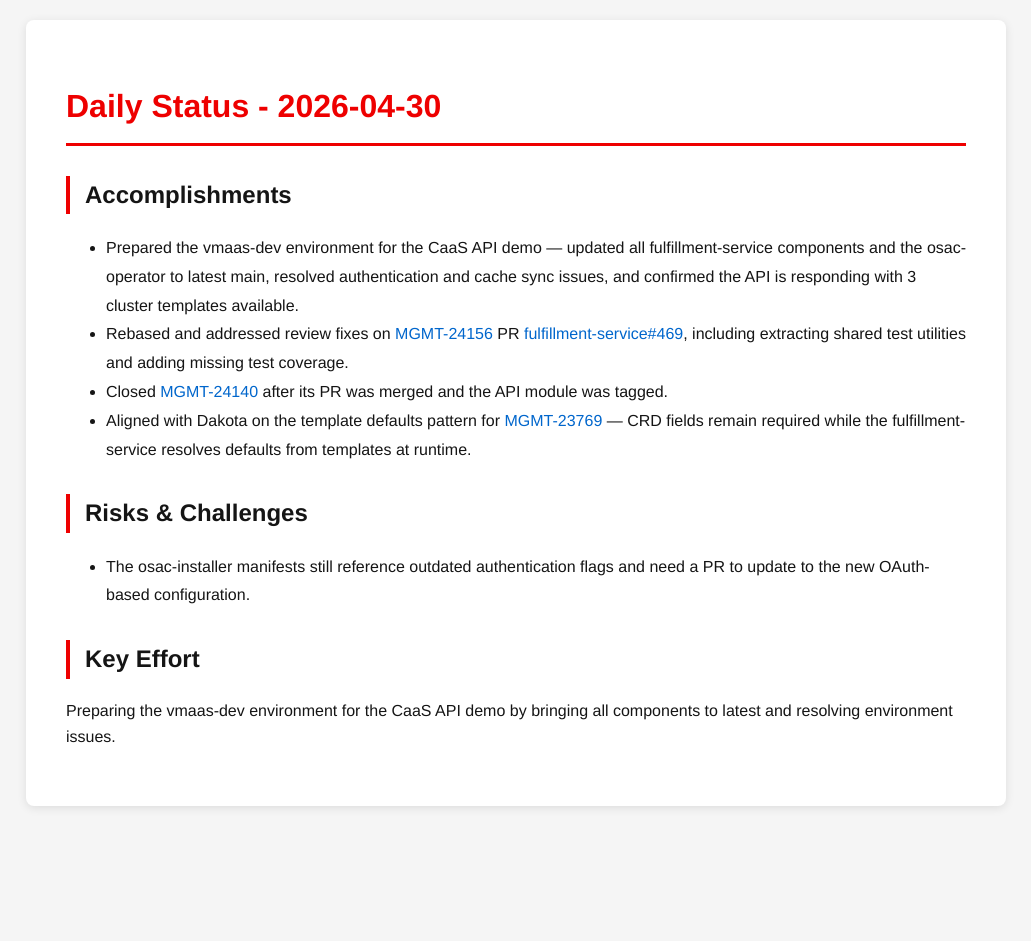
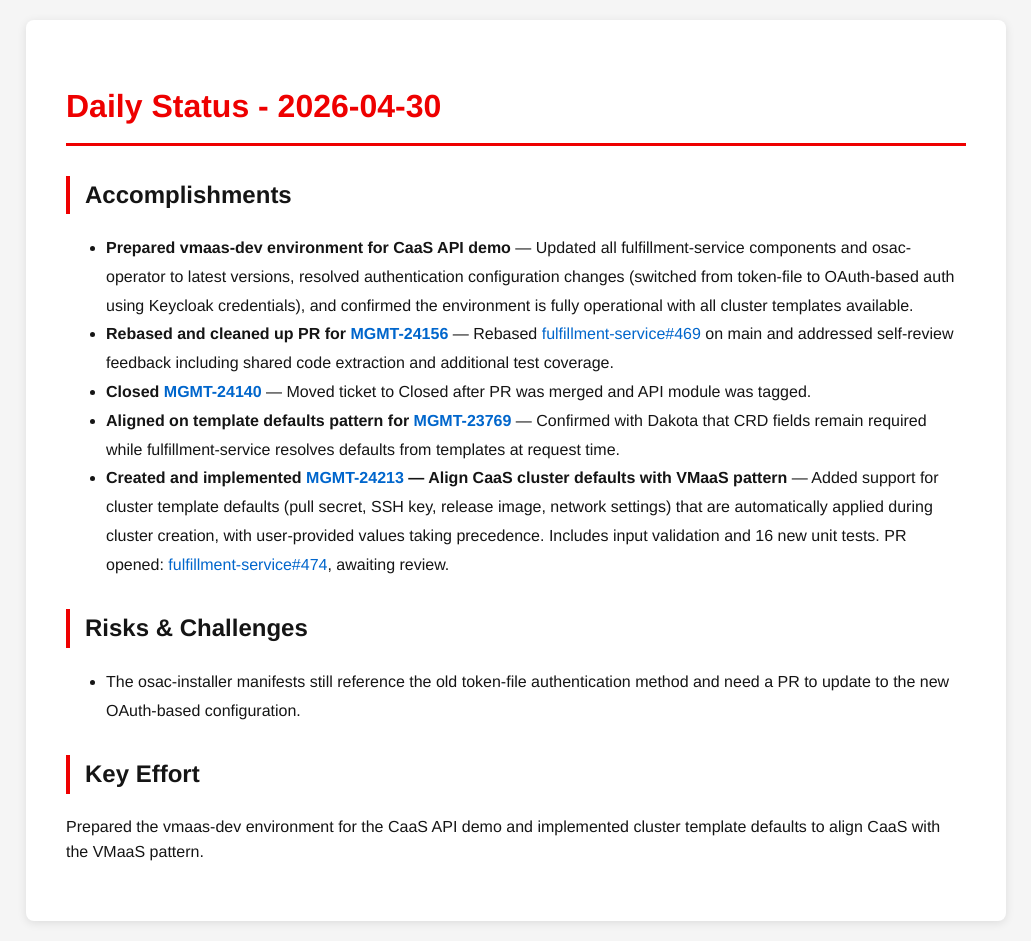
Before and after one commit to tzvatot/daily-status, a Jekyll site: the page built from 2026-04-30.md, in a window 1280 px wide. Shown: the whole page, without its empty margins (124-1155 px from the left). Built offline with Jekyll 4.4.1, drawn with Linux system fonts in a browser that asks for light colours; before the commit the page ends 900 px from its top, so only the background shows below that.

Commit message:
Daily status update - 2026-04-30

```diff
--- a/2026-04-30.md
+++ b/2026-04-30.md
@@ -7,13 +7,14 @@ date: 2026-04-30
 # Daily Status - 2026-04-30
 
 ## Accomplishments
-- Prepared the vmaas-dev environment for the CaaS API demo — updated all fulfillment-service components and the osac-operator to latest main, resolved authentication and cache sync issues, and confirmed the API is responding with 3 cluster templates available.
-- Rebased and addressed review fixes on [MGMT-24156](https://issues.redhat.com/browse/MGMT-24156) PR [fulfillment-service#469](https://github.com/osac-project/fulfillment-service/pull/469), including extracting shared test utilities and adding missing test coverage.
-- Closed [MGMT-24140](https://issues.redhat.com/browse/MGMT-24140) after its PR was merged and the API module was tagged.
-- Aligned with Dakota on the template defaults pattern for [MGMT-23769](https://issues.redhat.com/browse/MGMT-23769) — CRD fields remain required while the fulfillment-service resolves defaults from templates at runtime.
+- **Prepared vmaas-dev environment for CaaS API demo** — Updated all fulfillment-service components and osac-operator to latest versions, resolved authentication configuration changes (switched from token-file to OAuth-based auth using Keycloak credentials), and confirmed the environment is fully operational with all cluster templates available.
+- **Rebased and cleaned up PR for [MGMT-24156](https://issues.redhat.com/browse/MGMT-24156)** — Rebased [fulfillment-service#469](https://github.com/osac-project/fulfillment-service/pull/469) on main and addressed self-review feedback including shared code extraction and additional test coverage.
+- **Closed [MGMT-24140](https://issues.redhat.com/browse/MGMT-24140)** — Moved ticket to Closed after PR was merged and API module was tagged.
+- **Aligned on template defaults pattern for [MGMT-23769](https://issues.redhat.com/browse/MGMT-23769)** — Confirmed with Dakota that CRD fields remain required while fulfillment-service resolves defaults from templates at request time.
+- **Created and implemented [MGMT-24213](https://issues.redhat.com/browse/MGMT-24213) — Align CaaS cluster defaults with VMaaS pattern** — Added support for cluster template defaults (pull secret, SSH key, release image, network settings) that are automatically applied during cluster creation, with user-provided values taking precedence. Includes input validation and 16 new unit tests. PR opened: [fulfillment-service#474](https://github.com/osac-project/fulfillment-service/pull/474), awaiting review.
 
 ## Risks & Challenges
-- The osac-installer manifests still reference outdated authentication flags and need a PR to update to the new OAuth-based configuration.
+- The osac-installer manifests still reference the old token-file authentication method and need a PR to update to the new OAuth-based configuration.
 
 ## Key Effort
-Preparing the vmaas-dev environment for the CaaS API demo by bringing all components to latest and resolving environment issues.
+Prepared the vmaas-dev environment for the CaaS API demo and implemented cluster template defaults to align CaaS with the VMaaS pattern.
```
